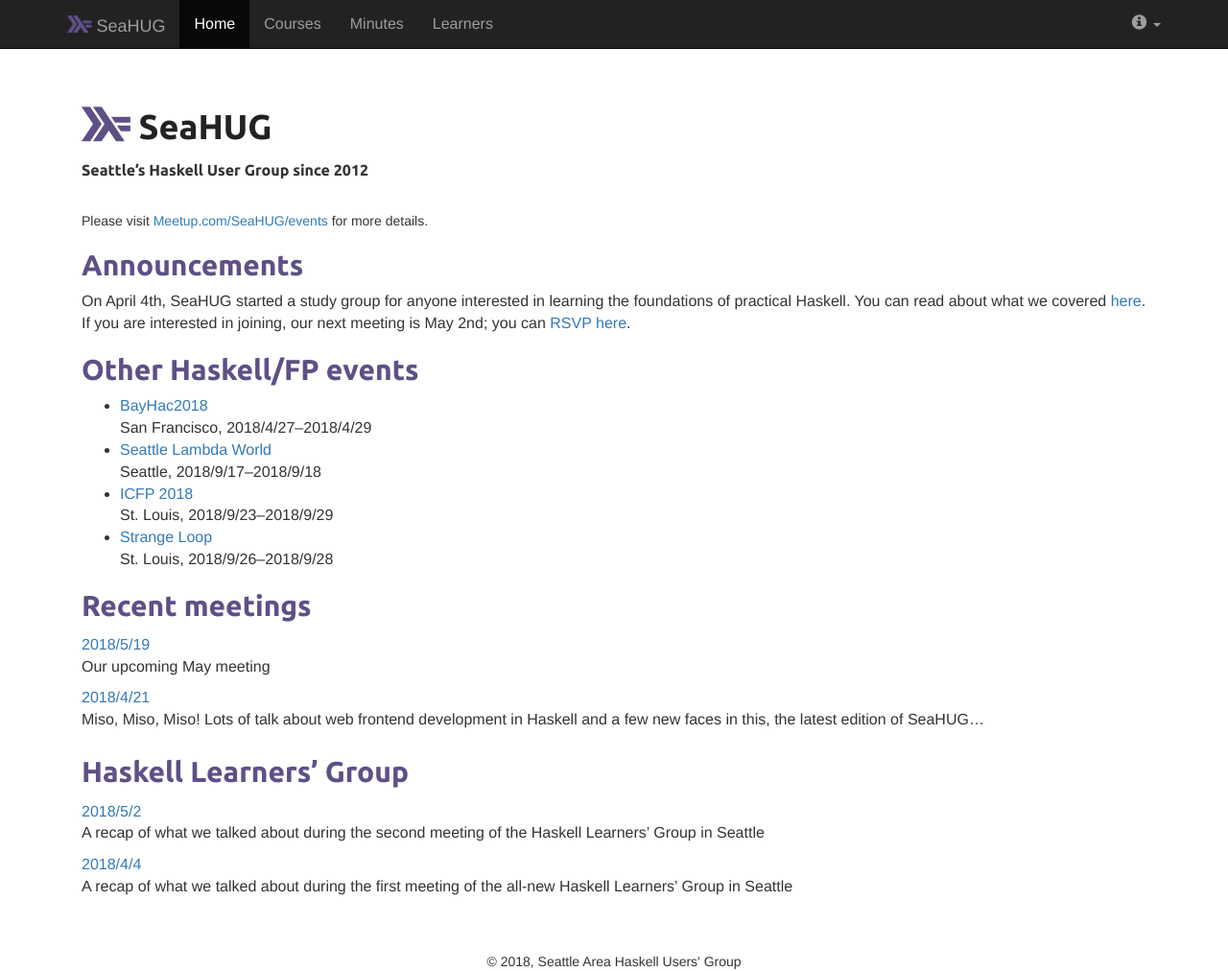
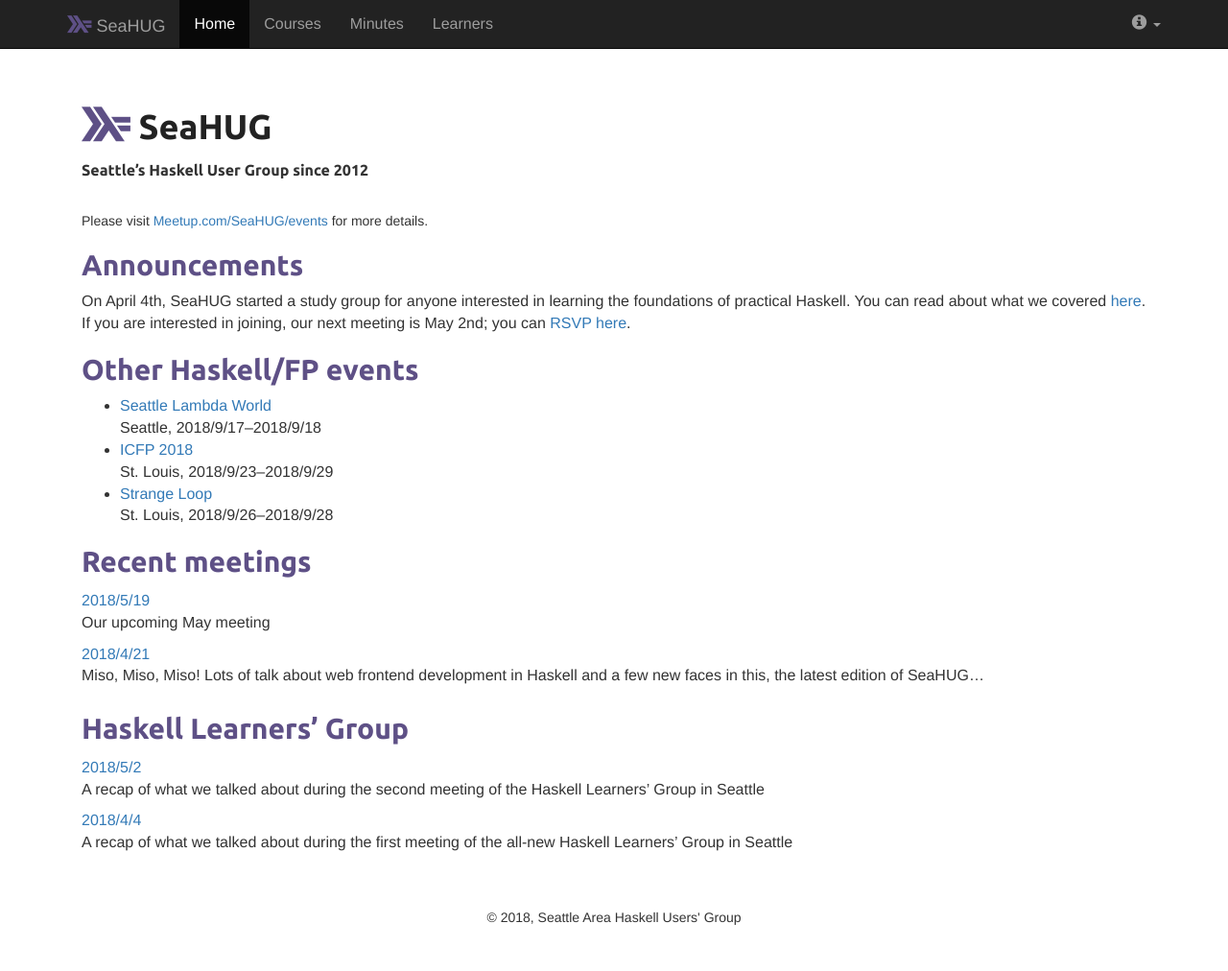
Before and after one commit to seahug/seahug.github.io, a Jekyll site: the page built from index.md, in a window 1280 px wide and 1012 px high. Shown: the whole window at 96% size. Built offline with Jekyll 4.4.1, drawn with Linux system fonts in a browser that asks for light colours; nearby versions of some CDN libraries.

Commit message:
remove BayHac announcement; fix link to /learners

```diff
--- a/_includes/announcements.md
+++ b/_includes/announcements.md
@@ -7,14 +7,13 @@
 
 ## Other Haskell/FP events
 
-* [BayHac2018][bayhac2018]<br/>San Francisco, 2018/4/27&ndash;2018/4/29
 * [Seattle Lambda World][seattle-lambda-world]<br/>Seattle, 2018/9/17&ndash;2018/9/18
 * [ICFP 2018][icfp2018]<br/>St. Louis, 2018/9/23&ndash;2018/9/29
 * [Strange Loop][strange-loop]<br/>St. Louis, 2018/9/26&ndash;2018/9/28
 
 [bayhac2018]: https://wiki.haskell.org/BayHac2018
 [icfp2018]: https://conf.researchr.org/home/icfp-2018
-[april-minutes]: http://seattlehaskell.org/learners/2018/04/04/learners-week-1
+[april-minutes]: http://seattlehaskell.org/learners
 [may-rsvp]: https://www.meetup.com/seahug/events/qkvtmpyxhbdb/
 [seattle-lambda-world]: http://seattle.lambda.world/
 [strange-loop]: https://www.thestrangeloop.com/
```
